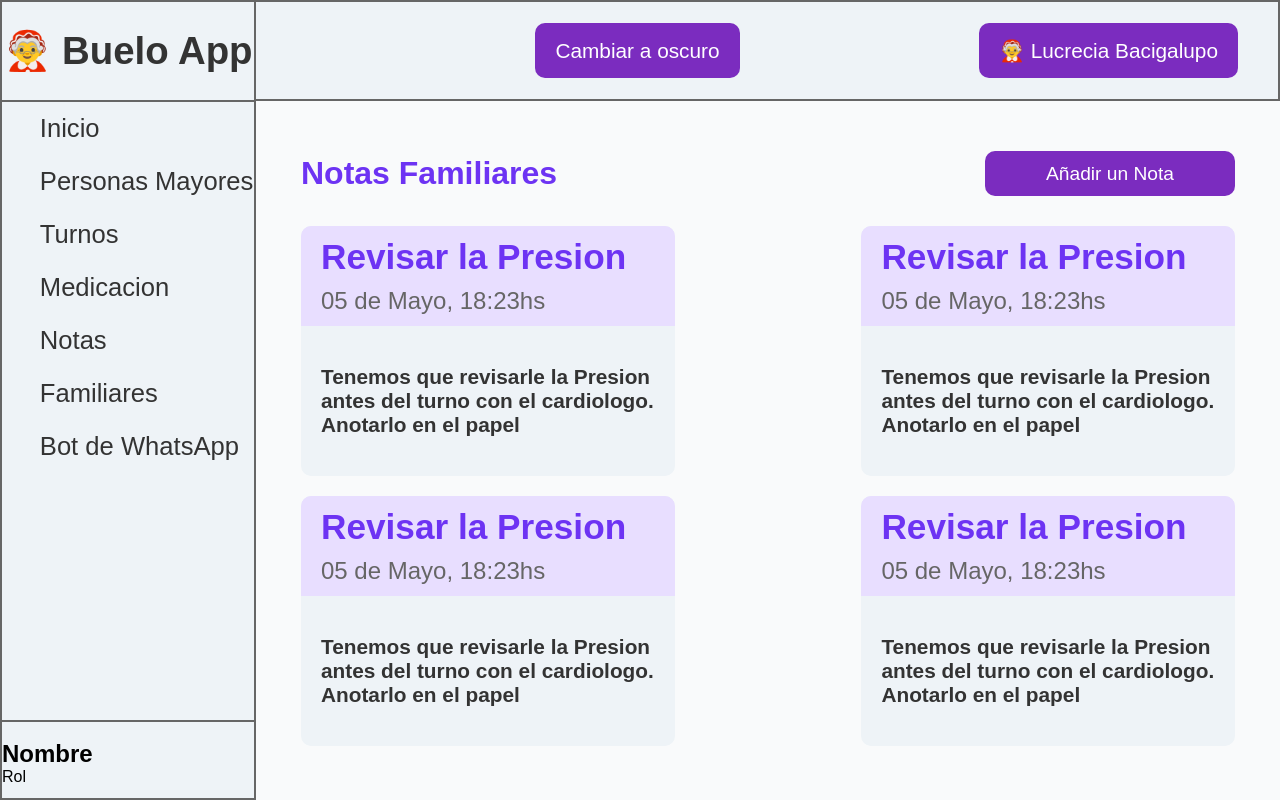
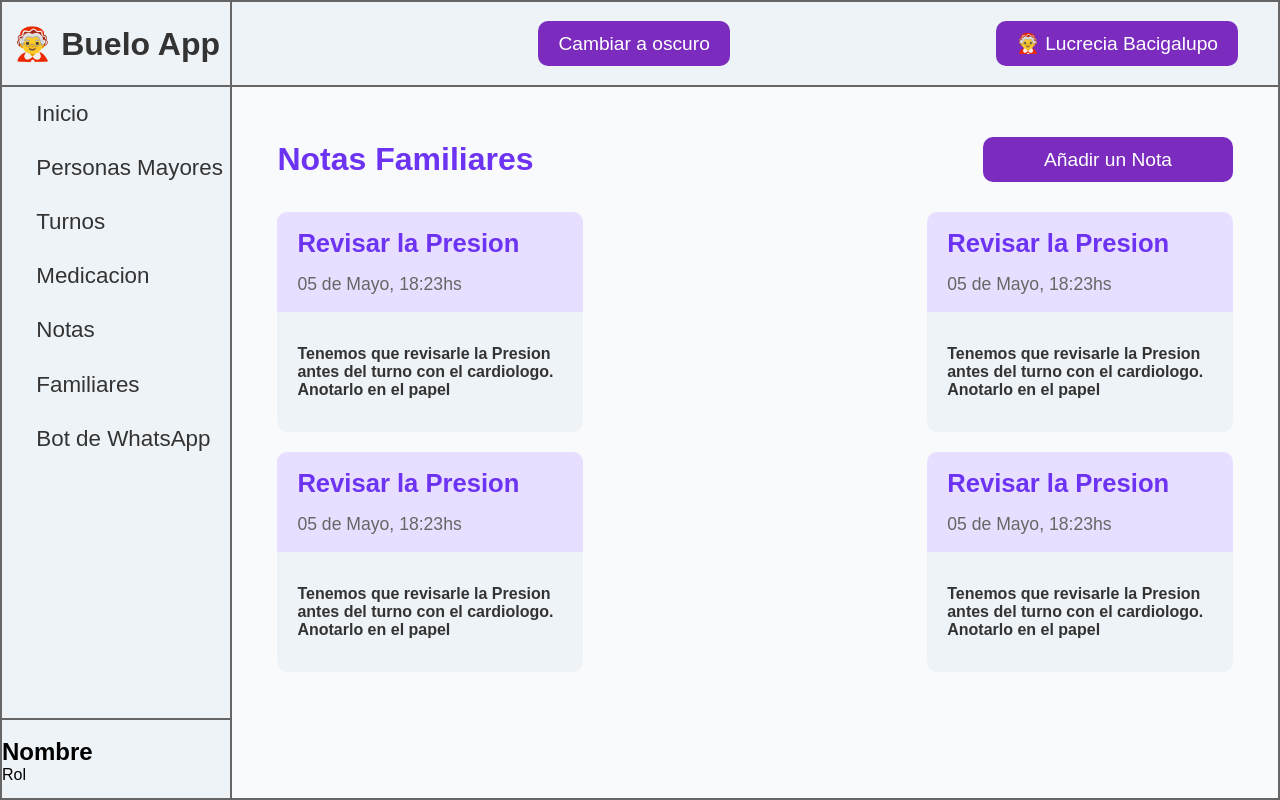
Before and after one commit to LautyDeveloper/buelo-app, a React (Vite) app: page /notas in a window 1280 px wide. Built offline with nearby package versions, Linux system fonts and the light colour scheme.

Commit message:
Pequeñas mejoras css

```diff
--- a/src/components/Layout/layout.css
+++ b/src/components/Layout/layout.css
@@ -11,6 +11,7 @@
   gap: 50px;
   width: 100%;
   background-color: var(--baseBackgroundColor);
+  border: 2px solid var(--secondaryFontColor);
 }
 
 .main-container main {
@@ -29,7 +30,7 @@
     justify-content: flex-start;
   }
   .main-container {
-    width: 80%;
+    width: 100%;
   }
   .main-container main {
     justify-content: flex-start;
--- a/src/components/SideBar/side-bar.css
+++ b/src/components/SideBar/side-bar.css
@@ -4,11 +4,11 @@
 
 .sidebar-container .sidebar-logo-container {
   width: 100%;
-  min-height: 100px;
+  min-height: 85px;
   display: grid;
   place-items: center;
   border-bottom: 2px solid var(--secondaryFontColor);
-  font-size: clamp(1rem, 6vw, 1.2rem);
+  font-size: 1rem;
   color: var(--primaryFontColor);
 }
 .sidebar-container .sidebar-nav-container {
@@ -34,7 +34,7 @@
 .sidebar-container .sidebar-nav-container nav ul li a {
   color: var(--primaryFontColor);
   text-decoration: none;
-  font-size: 1.6rem;
+  font-size: 1.4rem;
 }
 
 .sidebar-container .sidebar-account-container {
@@ -49,9 +49,10 @@
     flex-direction: column;
     justify-content: space-between;
     align-items: center;
-    width: 20%;
+    min-width: 18%;
     height: 100vh;
     background-color: var(--sectionsBackgroundColor);
     border: 2px solid var(--secondaryFontColor);
+    border-right: none;
   }
 }
--- a/src/components/TopBar/top-bar.css
+++ b/src/components/TopBar/top-bar.css
@@ -5,6 +5,8 @@
   background-color: var(--sectionsBackgroundColor);
   min-height: 10vh;
   border: 2px solid var(--secondaryFontColor);
+  border-top: none;
+  border-right: none;
   border-left: none;
 }
 
@@ -13,11 +15,12 @@
   justify-content: space-between;
   align-items: center;
   width: 100%;
+  min-height: 100%;
   padding: 0 40px;
 }
 
 .topbar-container .topbar-content h1 {
-  font-size: 2rem;
+  font-size: 1.4rem;
   font-weight: 600;
   font-family: Arial, Helvetica, sans-serif;
   color: var(--primaryFontColor);
@@ -34,13 +37,13 @@
 
 @media screen and (min-width: 768px) {
   .topbar-container {
-    min-height: 101px;
+    min-height: 85px;
   }
   .topbar-container .topbar-content button {
     width: auto;
     padding: 0 20px;
-    height: 55px;
-    font-size: 1.3rem;
+    height: 45px;
+    font-size: 1.2rem;
     font-weight: 500;
     color: white;
   }
--- a/src/pages/Main/components/Elderly-Person/elderly-person.css
+++ b/src/pages/Main/components/Elderly-Person/elderly-person.css
@@ -29,7 +29,7 @@
   width: 75%;
 }
 .elderly-person .elderly-person-info h2 {
-  font-size: clamp(1.7rem, 6vw, 2rem);
+  font-size: 1.7rem;
   color: var(--CTAColor);
   width: fit-content;
 }
@@ -43,7 +43,7 @@
 }
 
 .elderly-person .elderly-person-info .elderly-person-footer p {
-  font-size: clamp(1rem, 6vw, 1.2em);
+  font-size: 1rem;
   color: var(--secondaryFontColor);
   font-weight: 600;
 }
@@ -54,7 +54,7 @@
     height: 100px;
   }
   .elderly-person .elderly-person-img-container {
-    width: 100px;
-    height: 100px;
+    width: 90px;
+    height: 90px;
   }
 }
--- a/src/pages/Main/components/MainCard/main-card.css
+++ b/src/pages/Main/components/MainCard/main-card.css
@@ -22,12 +22,12 @@
 }
 
 .main-card .main-card-header h1 {
-  font-size: clamp(1.7rem, 2rem, 2rem);
+  font-size: 1.7rem;
 }
 
 .main-card .main-card-header p {
-  font-size: 1.2rem;
-  font-weight: 500;
+  font-size: 1rem;
+  font-weight: 600;
   color: var(--secondaryFontColor);
 }
 
@@ -50,7 +50,8 @@
   justify-content: space-between;
 }
 
-.main-card .main-card-footer button, .main-card .main-card-footer a {
+.main-card .main-card-footer button,
+.main-card .main-card-footer a {
   background-color: transparent;
   border: 2px solid var(--primaryFontColor);
   border-radius: 10px;
@@ -74,7 +75,8 @@
 
 @media screen and (min-width: 768px) {
   .main-card {
-    width: 32%;
+    width: 30%;
+    height: 400px;
   }
   .main-card .main-card-header {
     align-items: flex-start;
--- a/src/pages/Notas/components/Nota/nota.css
+++ b/src/pages/Notas/components/Nota/nota.css
@@ -23,11 +23,11 @@
 
 .nota .nota-header h2 {
   color: var(--notesFontColor);
-  font-size: 2rem;
+  font-size: 1.6rem;
 }
 .nota .nota-header p {
   color: var(--secondaryFontColor);
-  font-size: 1.3rem;
+  font-size: 1.1rem;
 }
 
 .nota .nota-main {
@@ -36,27 +36,21 @@
   place-items: center;
   padding: 0 20px;
   text-align: center;
-  font-size: 1.1rem;
+  font-size: 1rem;
   font-weight: 700;
   color: var(--primaryFontColor);
 }
 
 @media screen and (min-width: 768px) {
   .nota {
-    width: 40%;
+    width: 32%;
+    height: 220px;
   }
   .nota .nota-header {
     align-items: flex-start;
     padding: 0 20px;
   }
-  .nota .nota-header h2 {
-    font-size: 2.2rem;
-  }
-  .nota .nota-header p {
-    font-size: 1.5rem;
-  }
   .nota .nota-main {
-    font-size: 1.3rem;
     text-align: start;
   }
 }
--- a/src/pages/Turnos/components/Turno/turno.css
+++ b/src/pages/Turnos/components/Turno/turno.css
@@ -30,7 +30,7 @@
 }
 
 .turno .turno-header .turno-header-principal h2 {
-  font-size: 1.5rem;
+  font-size: 1.4rem;
   color: var(--shiftsFontColor);
 }
 
@@ -39,12 +39,12 @@
   padding: 5px 20px;
   border-radius: 20px;
   color: white;
-  font-size: 1.1rem;
+  font-size: 0.9rem;
   font-weight: 700;
 }
 
 .turno .turno-header p {
-  font-size: 1.2rem;
+  font-size: 1rem;
   font-weight: 700;
   color: var(--secondaryFontColor);
 }
@@ -71,7 +71,7 @@
   display: flex;
   justify-content: space-between;
   align-items: center;
-  font-size: 1.3rem;
+  font-size: 1.1rem;
   color: var(--secondaryFontColor);
 }
 
@@ -81,6 +81,7 @@
 
 @media screen and (min-width: 768px) {
   .turno {
-    width: 40%;
+    width: 32%;
+    height: 200px;
   }
 }
```
